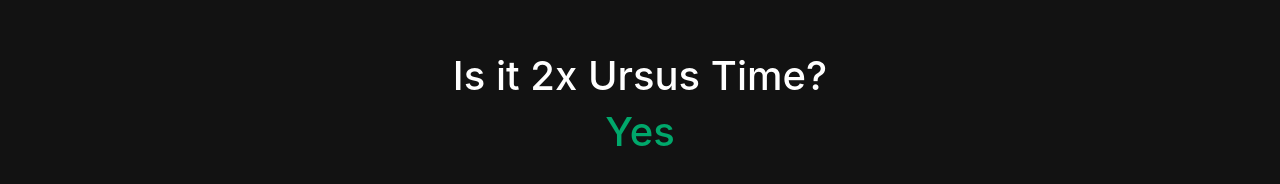
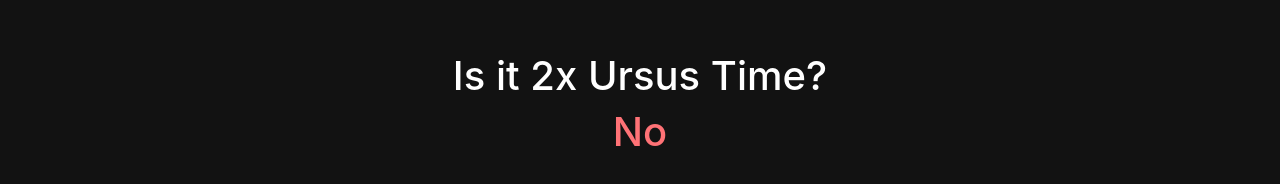
Before and after one commit to majordookie/isitdoubleursus, a plain HTML site: page index.html in a window 1280 px wide. Shown: the part 292-476 px from the top of the page. Drawn offline with nearby package versions, Linux system fonts and the light colour scheme.

Commit message:
fix times

```diff
--- a/index.html
+++ b/index.html
@@ -27,7 +27,7 @@
     <script src="https://cdn.jsdelivr.net/npm/bootstrap@4.1.3/dist/js/bootstrap.min.js" integrity="sha384-ChfqqxuZUCnJSK3+MXmPNIyE6ZbWh2IMqE241rYiqJxyMiZ6OW/JmZQ5stwEULTy" crossorigin="anonymous"></script>
     <script>
         var date = new Date().getUTCHours();
-        if ((date >= 1 && date <= 3) || (date >= 6 && date < 8)) {
+        if ((date >= 1 && date < 3) || (date >= 6 && date < 8)) {
             document.getElementById("x").innerHTML = "Yes";
             document.getElementById("x").style.color = "#00A86B";
         } else {
```
